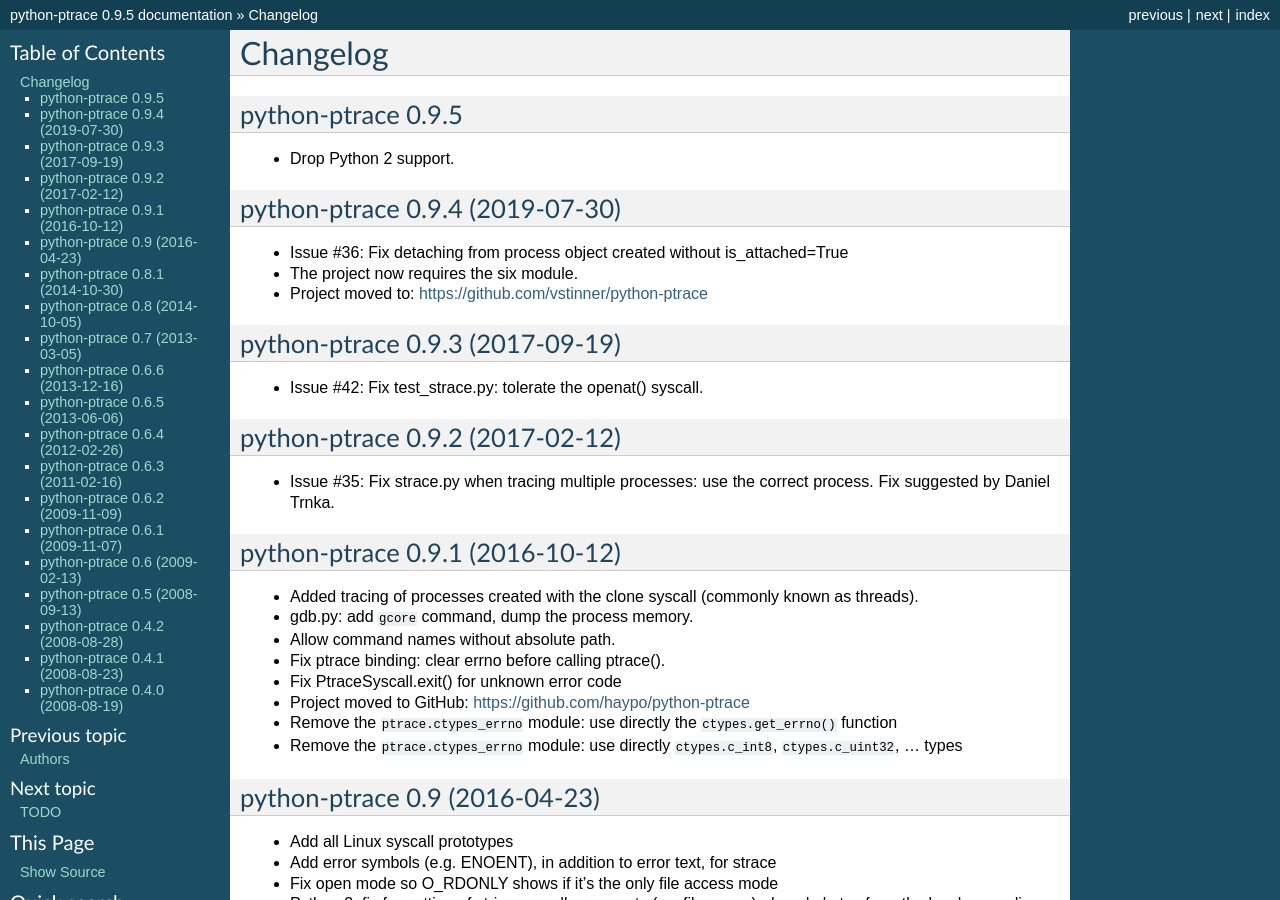
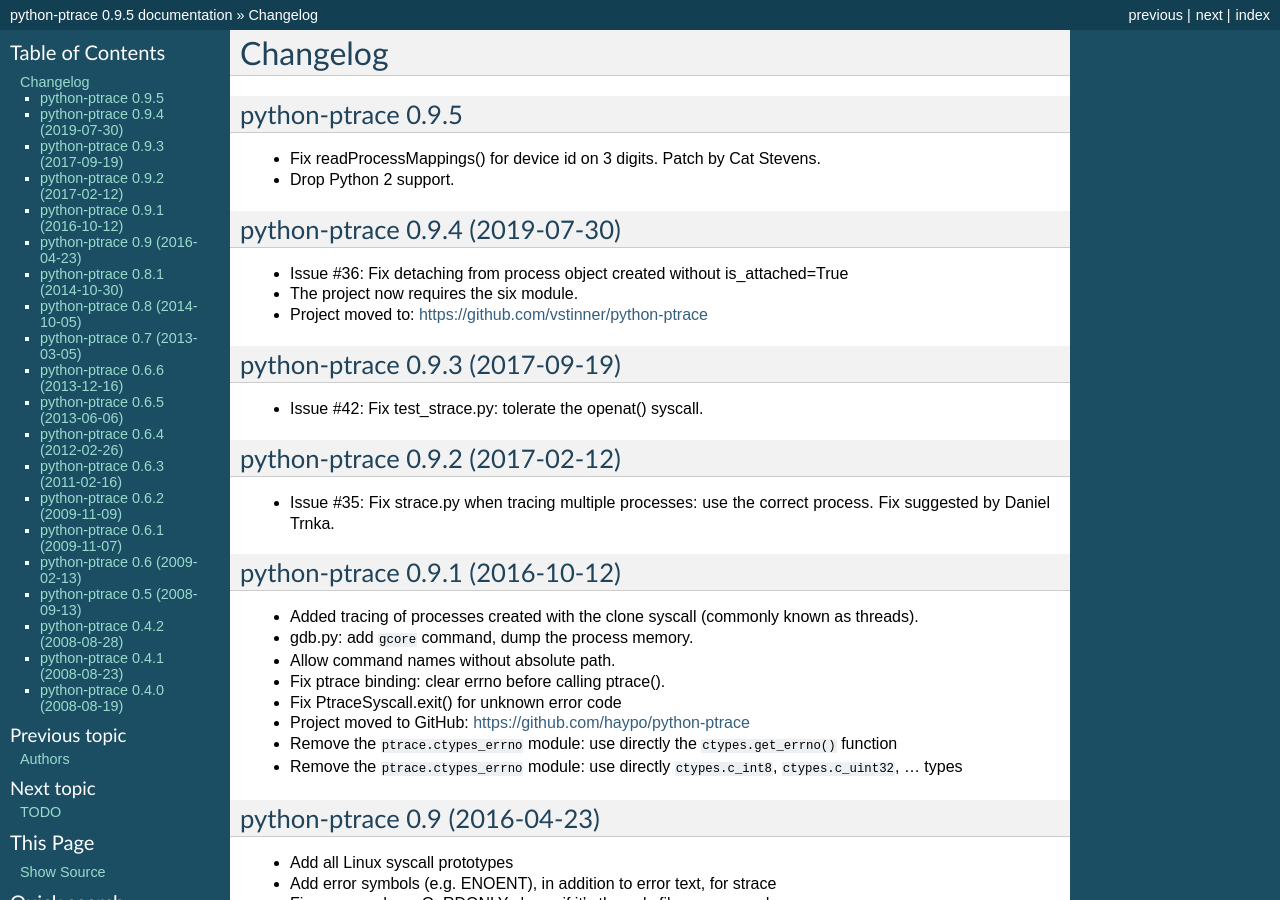
Before and after one commit to vstinner/python-ptrace, a Sphinx documentation site: the page built from doc/changelog.rst, in a window 1280 px wide and 900 px high. Built offline with Sphinx 7.4.7, drawn with Linux system fonts in a browser that asks for light colours.

```diff
--- a/doc/changelog.rst
+++ b/doc/changelog.rst
@@ -6,6 +6,7 @@
 python-ptrace 0.9.5
 -------------------
 
+* Fix readProcessMappings() for device id on 3 digits. Patch by Cat Stevens.
 * Drop Python 2 support.
 
 python-ptrace 0.9.4 (2019-07-30)
```
Also changed, not shown: 1 other file.
